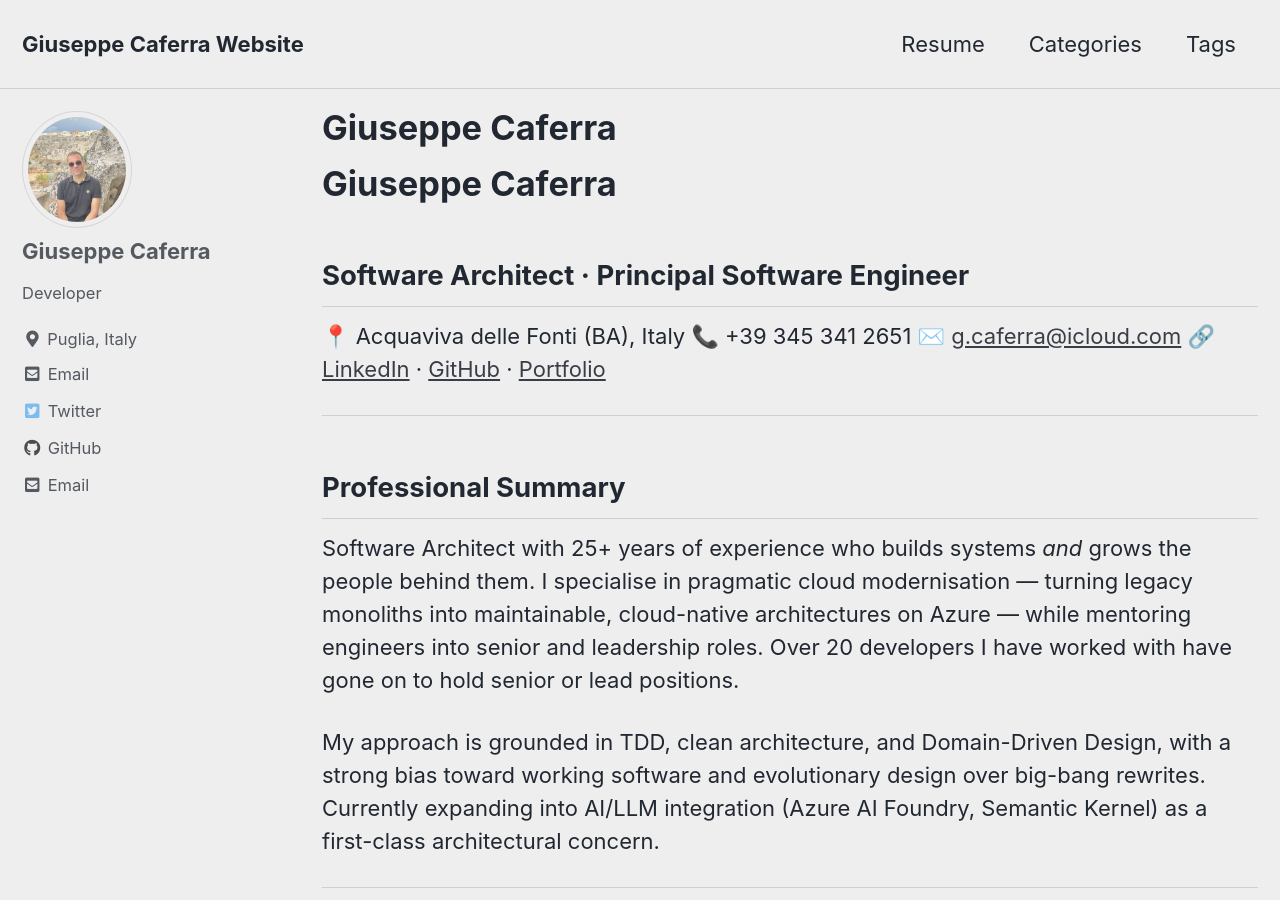
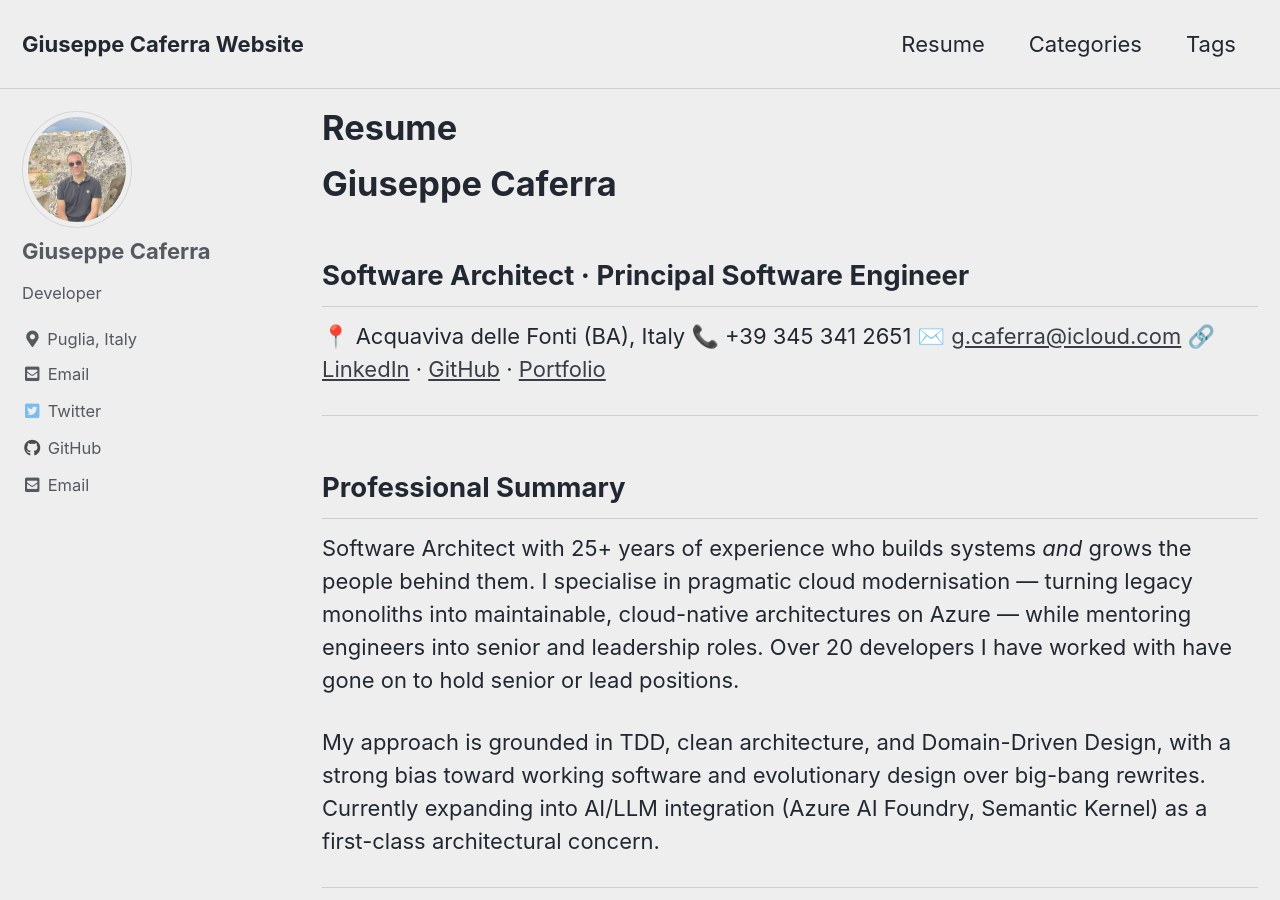
Before and after one commit to gcaferra/gcaferra.github.io, a Jekyll site: the page built from _pages/resume.md, in a window 1280 px wide and 900 px high. Built offline with Jekyll 4.4.1, drawn with Linux system fonts in a browser that asks for light colours; cached includes are drawn as plain includes; our own code applies the rules of GitHub Pages for plain Markdown files; some of the changed lines change nothing that is shown.

Commit message:
Resored delete header

```diff
--- a/_pages/resume.md
+++ b/_pages/resume.md
@@ -1,3 +1,10 @@
+---
+title: "Resume"
+excerpt: "Giuseppe Caferra"
+sitemap: false
+permalink: /resume.html
+---
+
 # Giuseppe Caferra
 ## Software Architect · Principal Software Engineer
 
```
